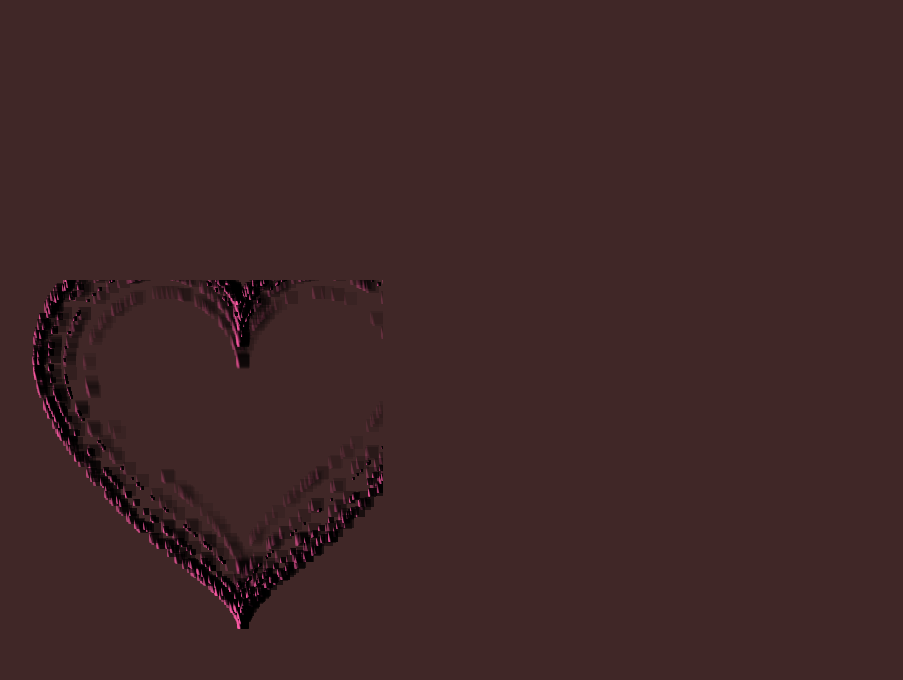
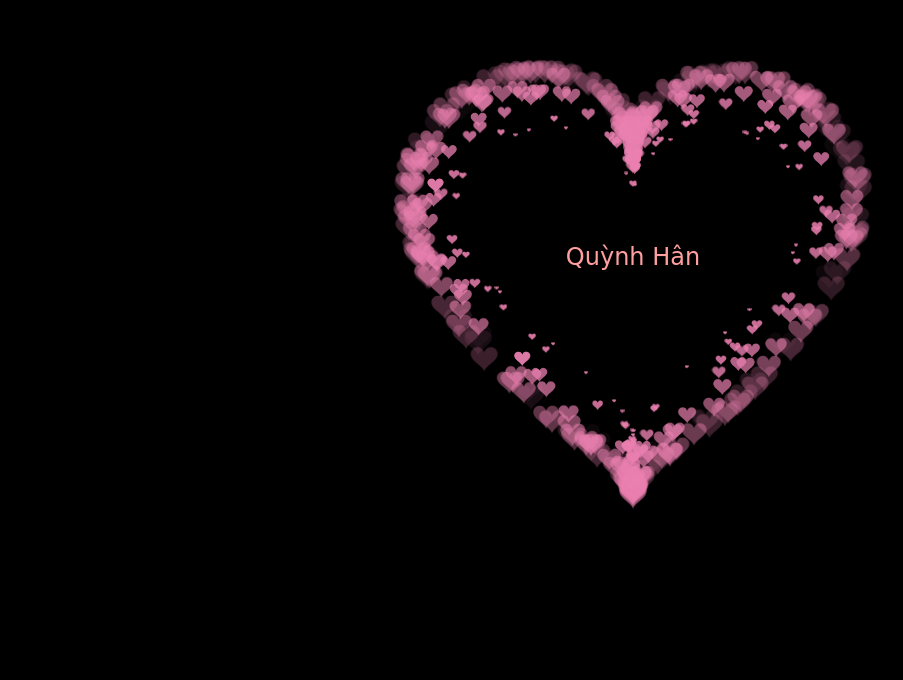
Before and after one commit to kietht98/animation-heart, a plain HTML site: page index.html in a window 1280 px wide. Shown: the part 120-800 px from the top of the page, without its empty margins (7-910 px from the left). Drawn offline with Linux system fonts and the light colour scheme; animation ran at ten frames a second.

Commit message:
Update index.html
Signed-off-by: kietht98 <86719380+kietht98@users.noreply.github.com>

```diff
--- a/index.html
+++ b/index.html
@@ -1,382 +1,555 @@
 <!DOCTYPE HTML PUBLIC "-//W3C//DTD HTML 4.0 Transitional//EN">
+
 <HTML>
 
 <HEAD>
-    <TITLE> Heart </TITLE>
+
+    <TITLE> New Document </TITLE>
+
     <META NAME="Generator" CONTENT="EditPlus">
+
     <META NAME="Author" CONTENT="">
+
     <META NAME="Keywords" CONTENT="">
+
     <META NAME="Description" CONTENT="">
-
 
     <style>
         html,
         body {
+
             height: 100%;
+
             padding: 0;
+
             margin: 0;
+
             background: #000;
-        display: flex;
-        justify-content: center;
-        align-items: center;
-
-      }
-
-      .box {
-        width: 100%;
-        position: absolute;
-        top: 50%;
-        left: 50%;
-        transform: translate(-50%, -50%);
-        display: flex;
-        flex-direction: column;
-        animation: animate 0.3s infinite;
 
         }
 
         canvas {
+
             position: absolute;
+
             width: 100%;
+
             height: 100%;
         }
 
-      #pinkboard {
+        .txt-name {
             position: absolute;
+            width: fit-content;
+            height: fit-content;
             margin: auto;
-        height: 500px;
-        width: 500px;
-        animation: animate 0.3s infinite;
-        top: calc(100vh / 2);
+            top: -47px;
+            right: 0;
+            left: 0;
+            bottom: 0;
+            white-space: nowrap;
+            z-index: 3;
+            color: #FF9F9F;
+            font-family: cursive;
+            animation: zoomIn 0.3s normal;
+            font-size: 24px;
         }
 
-      #pinkboard1 {
-        position: absolute;
-        margin: auto;
-        height: 500px;
-        width: 500px;
-        animation: animate 0.3s infinite;
-        z-index: 1;
+        @keyframes zoomIn {
+
+            0% {
+                -webkit-animation-timing-function: cubic-bezier(.55, .055, .675, .19);
+                animation-timing-function: cubic-bezier(.55, .055, .675, .19);
+                opacity: 0;
+                -webkit-transform: scale3d(.1, .1, .1) translate3d(0, -1000px, 0);
+                transform: scale3d(.1, .1, .1) translate3d(0, -1000px, 0);
             }
 
-      #pinkboard2 {
-        position: relative;
-        margin: auto;
-        height: 500px;
-        width: 500px;
-        right: 0;
-        animation: animate 0.3s infinite;
+            60% {
+                -webkit-animation-timing-function: cubic-bezier(.175, .885, .32, 1);
+                animation-timing-function: cubic-bezier(.175, .885, .32, 1);
+                opacity: 1;
+                -webkit-transform: scale3d(.475, .475, .475) translate3d(0, 60px, 0);
+                transform: scale3d(.475, .475, .475) translate3d(0, 60px, 0);
+            }
+        }
+    </style>
+
+</HEAD>
+
+
+<BODY>
+
+    <canvas id="pinkboard"></canvas>
+    <div class="txt-name">Quỳnh Hân</div>
+    <script>
+
+        /*
+
+       * Settings
+
+       */
+
+        var settings = {
+
+            particles: {
+
+                length: 500, // maximum amount of particles
+
+                duration: 2, // particle duration in sec
+
+                velocity: 100, // particle velocity in pixels/sec
+
+                effect: -0.75, // play with this for a nice effect
+
+                size: 30, // particle size in pixels
+
+            },
+
+        };
+
+
+        /*
+
+         * RequestAnimationFrame polyfill by Erik Möller
+
+         */
+
+        (function () { var b = 0; var c = ["ms", "moz", "webkit", "o"]; for (var a = 0; a < c.length && !window.requestAnimationFrame; ++a) { window.requestAnimationFrame = window[c[a] + "RequestAnimationFrame"]; window.cancelAnimationFrame = window[c[a] + "CancelAnimationFrame"] || window[c[a] + "CancelRequestAnimationFrame"] } if (!window.requestAnimationFrame) { window.requestAnimationFrame = function (h, e) { var d = new Date().getTime(); var f = Math.max(0, 16 - (d - b)); var g = window.setTimeout(function () { h(d + f) }, f); b = d + f; return g } } if (!window.cancelAnimationFrame) { window.cancelAnimationFrame = function (d) { clearTimeout(d) } } }());
+
+
+        /*
+
+         * Point class
+
+         */
+
+        var Point = (function () {
+
+            function Point(x, y) {
+
+                this.x = (typeof x !== 'undefined') ? x : 0;
+
+                this.y = (typeof y !== 'undefined') ? y : 0;
+
             }
 
-      #pinkboard3 {
-        position: relative;
-        margin: auto;
-        height: 500px;
-        right: 100px;
-        width: 500px;
-        right: 0;
-        animation: animate 0.3s infinite;
+            Point.prototype.clone = function () {
+
+                return new Point(this.x, this.y);
+
+            };
+
+            Point.prototype.length = function (length) {
+
+                if (typeof length == 'undefined')
+
+                    return Math.sqrt(this.x * this.x + this.y * this.y);
+
+                this.normalize();
+
+                this.x *= length;
+
+                this.y *= length;
+
+                return this;
+
+            };
+
+            Point.prototype.normalize = function () {
+
+                var length = this.length();
+
+                this.x /= length;
+
+                this.y /= length;
+
+                return this;
+
+            };
+
+            return Point;
+
+        })();
+
+
+        /*
+
+         * Particle class
+
+         */
+
+        var Particle = (function () {
+
+            function Particle() {
+
+                this.position = new Point();
+
+                this.velocity = new Point();
+
+                this.acceleration = new Point();
+
+                this.age = 0;
+
             }
 
-      #pinkboard:before,
-      #pinkboard:after {
-        content: '';
-        position: absolute;
-        background: #FF5CA4;
-        width: 100px;
-        height: 160px;
-        border-top-left-radius: 50px;
-        border-top-right-radius: 50px;
+            Particle.prototype.initialize = function (x, y, dx, dy) {
+
+                this.position.x = x;
+
+                this.position.y = y;
+
+                this.velocity.x = dx;
+
+                this.velocity.y = dy;
+
+                this.acceleration.x = dx * settings.particles.effect;
+
+                this.acceleration.y = dy * settings.particles.effect;
+
+                this.age = 0;
+
+            };
+
+            Particle.prototype.update = function (deltaTime) {
+
+                this.position.x += this.velocity.x * deltaTime;
+
+                this.position.y += this.velocity.y * deltaTime;
+
+                this.velocity.x += this.acceleration.x * deltaTime;
+
+                this.velocity.y += this.acceleration.y * deltaTime;
+
+                this.age += deltaTime;
+
+            };
+
+            Particle.prototype.draw = function (context, image) {
+
+                function ease(t) {
+
+                    return (--t) * t * t + 1;
+
                 }
 
-      #pinkboard:before {
-        left: 100px;
-        transform: rotate(-45deg);
-        transform-origin: 0 100%;
-        box-shadow: 0 14px 28px rgba(0, 0, 0, 0.25),
-          0 10px 10px rgba(0, 0, 0, 0.22);
+                var size = image.width * ease(this.age / settings.particles.duration);
+
+                context.globalAlpha = 1 - this.age / settings.particles.duration;
+
+                context.drawImage(image, this.position.x - size / 2, this.position.y - size / 2, size, size);
+
+            };
+
+            return Particle;
+
+        })();
+
+
+        /*
+
+         * ParticlePool class
+
+         */
+
+        var ParticlePool = (function () {
+
+            var particles,
+
+                firstActive = 0,
+
+                firstFree = 0,
+
+                duration = settings.particles.duration;
+
+
+
+            function ParticlePool(length) {
+
+                // create and populate particle pool
+
+                particles = new Array(length);
+
+                for (var i = 0; i < particles.length; i++)
+
+                    particles[i] = new Particle();
+
             }
 
-      #pinkboard:after {
-        left: 0;
-        transform: rotate(45deg);
-        transform-origin: 100% 100%;
+            ParticlePool.prototype.add = function (x, y, dx, dy) {
+
+                particles[firstFree].initialize(x, y, dx, dy);
+
+
+
+                // handle circular queue
+
+                firstFree++;
+
+                if (firstFree == particles.length) firstFree = 0;
+
+                if (firstActive == firstFree) firstActive++;
+
+                if (firstActive == particles.length) firstActive = 0;
+
+            };
+
+            ParticlePool.prototype.update = function (deltaTime) {
+
+                var i;
+
+
+
+                // update active particles
+
+                if (firstActive < firstFree) {
+
+                    for (i = firstActive; i < firstFree; i++)
+
+                        particles[i].update(deltaTime);
+
                 }
 
-      @keyframes animate {
-        0% {
-          background-color: rgb(218, 49, 49);
-        }
+                if (firstFree < firstActive) {
 
-        50% {
-          background-color: #975b5b;
-        }
+                    for (i = firstActive; i < particles.length; i++)
 
-        100% {
-          background-color: #000;
-        }
-      }
+                        particles[i].update(deltaTime);
 
-    </style>
-  </HEAD>
+                    for (i = 0; i < firstFree; i++)
 
-  <BODY>
-    <div class="box">
-      <canvas id="pinkboard"></canvas>
-      <canvas id="pinkboard1"></canvas>
-      <canvas id="pinkboard2"></canvas>
-      <canvas id="pinkboard3"></canvas>
-    </div>
-    <script>
-      /*
-     * Settings
-     */
-      var settings = {
-        particles: {
-          length: 2000, // maximum amount of particles
-          duration: 2, // particle duration in sec
-          velocity: 100, // particle velocity in pixels/sec
-          effect: -1.3, // play with this for a nice effect
-          size: 13, // particle size in pixels
-        },
-      };
-      /*
-       * RequestAnimationFrame polyfill by Erik Möller
-       */
-      (function () { var b = 0; var c = ["ms", "moz", "webkit", "o"]; for (var a = 0; a < c.length && !window.requestAnimationFrame; ++a) { window.requestAnimationFrame = window[c[a] + "RequestAnimationFrame"]; window.cancelAnimationFrame = window[c[a] + "CancelAnimationFrame"] || window[c[a] + "CancelRequestAnimationFrame"] } if (!window.requestAnimationFrame) { window.requestAnimationFrame = function (h, e) { var d = new Date().getTime(); var f = Math.max(0, 16 - (d - b)); var g = window.setTimeout(function () { h(d + f) }, f); b = d + f; return g } } if (!window.cancelAnimationFrame) { window.cancelAnimationFrame = function (d) { clearTimeout(d) } } }());
-      /*
-       * Point class
-       */
-      var Point = (function () {
-        function Point(x, y) {
-          this.x = (typeof x !== 'undefined') ? x : 0;
-          this.y = (typeof y !== 'undefined') ? y : 0;
-        }
-        Point.prototype.clone = function () {
-          return new Point(this.x, this.y);
-        };
-        Point.prototype.length = function (length) {
-          if (typeof length == 'undefined')
-            return Math.sqrt(this.x * this.x + this.y * this.y);
-          this.normalize();
-          this.x *= length;
-          this.y *= length;
-          return this;
-        };
-        Point.prototype.normalize = function () {
-          var length = this.length();
-          this.x /= length;
-          this.y /= length;
-          return this;
-        };
-        return Point;
-      })();
-      /*
-       * Particle class
-       */
-      var Particle = (function () {
-        function Particle() {
-          this.position = new Point();
-          this.velocity = new Point();
-          this.acceleration = new Point();
-          this.age = 0;
-        }
-        Particle.prototype.initialize = function (x, y, dx, dy) {
-          this.position.x = x;
-          this.position.y = y;
-          this.velocity.x = dx;
-          this.velocity.y = dy;
-          this.acceleration.x = dx * settings.particles.effect;
-          this.acceleration.y = dy * settings.particles.effect;
-          this.age = 0;
-        };
-        Particle.prototype.update = function (deltaTime) {
-          this.position.x += this.velocity.x * deltaTime;
-          this.position.y += this.velocity.y * deltaTime;
-          this.velocity.x += this.acceleration.x * deltaTime;
-          this.velocity.y += this.acceleration.y * deltaTime;
-          this.age += deltaTime;
-        };
-        Particle.prototype.draw = function (context, image) {
-          function ease(t) {
-            return (--t) * t * t + 1;
-          }
-          var size = image.width * ease(this.age / settings.particles.duration);
-          context.globalAlpha = 1 - this.age / settings.particles.duration;
-          context.drawImage(image, this.position.x - size / 2, this.position.y - size / 2, size, size);
-        };
-        return Particle;
-      })();
-      /*
-       * ParticlePool class
-       */
-      var ParticlePool = (function () {
-        var particles,
-          firstActive = 0,
-          firstFree = 0,
-          duration = settings.particles.duration;
+                        particles[i].update(deltaTime);
 
-        function ParticlePool(length) {
-          // create and populate particle pool
-          particles = new Array(length);
-          for (var i = 0; i < particles.length; i++)
-            particles[i] = new Particle();
-        }
-        ParticlePool.prototype.add = function (x, y, dx, dy) {
-          particles[firstFree].initialize(x, y, dx, dy);
-
-          // handle circular queue
-          firstFree++;
-          if (firstFree == particles.length) firstFree = 0;
-          if (firstActive == firstFree) firstActive++;
-          if (firstActive == particles.length) firstActive = 0;
-        };
-        ParticlePool.prototype.update = function (deltaTime) {
-          var i;
-
-          // update active particles
-          if (firstActive < firstFree) {
-            for (i = firstActive; i < firstFree; i++)
-              particles[i].update(deltaTime);
-          }
-          if (firstFree < firstActive) {
-            for (i = firstActive; i < particles.length; i++)
-              particles[i].update(deltaTime);
-            for (i = 0; i < firstFree; i++)
-              particles[i].update(deltaTime);
-          }
-
-          // remove inactive particles
-          while (particles[firstActive].age >= duration && firstActive != firstFree) {
-            firstActive++;
-            if (firstActive == particles.length) firstActive = 0;
                 }
 
 
+
+                // remove inactive particles
+
+                while (particles[firstActive].age >= duration && firstActive != firstFree) {
+
+                    firstActive++;
+
+                    if (firstActive == particles.length) firstActive = 0;
+
+                }
+
+
+
+
+
             };
+
             ParticlePool.prototype.draw = function (context, image) {
+
                 // draw active particles
+
                 if (firstActive < firstFree) {
+
                     for (i = firstActive; i < firstFree; i++)
+
                         particles[i].draw(context, image);
+
                 }
+
                 if (firstFree < firstActive) {
+
                     for (i = firstActive; i < particles.length; i++)
+
                         particles[i].draw(context, image);
+
                     for (i = 0; i < firstFree; i++)
+
                         particles[i].draw(context, image);
+
                 }
+
             };
+
             return ParticlePool;
+
         })();
+
+
         /*
+
          * Putting it all together
+
          */
 
         (function (canvas) {
+
             var context = canvas.getContext('2d'),
+
                 particles = new ParticlePool(settings.particles.length),
+
                 particleRate = settings.particles.length / settings.particles.duration, // particles/sec
+
                 time;
 
+
+
             // get point on heart with -PI <= t <= PI
+
             function pointOnHeart(t) {
+
                 return new Point(
+
                     160 * Math.pow(Math.sin(t), 3),
+
                     130 * Math.cos(t) - 50 * Math.cos(2 * t) - 20 * Math.cos(3 * t) - 10 * Math.cos(4 * t) + 25
+
                 );
+
             }
 
+
+
             // creating the particle image using a dummy canvas
+
             var image = (function () {
+
                 var canvas = document.createElement('canvas'),
+
                     context = canvas.getContext('2d');
+
                 canvas.width = settings.particles.size;
+
                 canvas.height = settings.particles.size;
+
                 // helper function to create the path
+
                 function to(t) {
+
                     var point = pointOnHeart(t);
+
                     point.x = settings.particles.size / 2 + point.x * settings.particles.size / 350;
+
                     point.y = settings.particles.size / 2 - point.y * settings.particles.size / 350;
+
                     return point;
+
                 }
+
                 // create the path
-          context.beginPath();
-          var t = -Math.PI;
-          var point = to(t);
-          context.moveTo(point.x, point.y);
-          while (t < Math.PI) {
-            t += 0.01; // baby steps!
-            point = to(t);
-            context.lineTo(point.x, point.y);
-          }
-          context.closePath();
-          // create the fill
-          context.strokeStyle = grd;
-          // context.fillStyle = '#FF5CA4';
-          var grd = context.createLinearGradient(0, 0, 200, 0);
-          grd.addColorStop(0, "#FF5CA4");
-          grd.addColorStop(0.5, "blue");
-          grd.addColorStop(1, "white");
-          // Fill with gradient
-          context.strokeStyle = grd;
-          context.lineWidth = 5;
 
                 context.beginPath();
-          context.moveTo(0, 0);
-          context.lineTo(200, 0);
-          context.lineTo(150, 200);
-          context.lineTo(50, 200);
-          context.lineTo(0, 0);
-          context.stroke();
+
+                var t = -Math.PI;
+
+                var point = to(t);
+
+                context.moveTo(point.x, point.y);
+
+                while (t < Math.PI) {
+
+                    t += 0.01; // baby steps!
+
+                    point = to(t);
+
+                    context.lineTo(point.x, point.y);
+
+                }
+
+                context.closePath();
+
+                // create the fill
+
+                context.fillStyle = '#ea80b0';
+
                 context.fill();
+
                 // create the image
+
                 var image = new Image();
+
                 image.src = canvas.toDataURL();
+
                 return image;
+
             })();
 
+
+
             // render that thing!
+
             function render() {
+
                 // next animation frame
+
                 requestAnimationFrame(render);
 
+
+
                 // update time
-          var newTime = new Date().getTime() / 500,
+
+                var newTime = new Date().getTime() / 1000,
+
                     deltaTime = newTime - (time || newTime);
+
                 time = newTime;
 
+
+
                 // clear canvas
+
                 context.clearRect(0, 0, canvas.width, canvas.height);
 
+
+
                 // create new particles
+
                 var amount = particleRate * deltaTime;
+
                 for (var i = 0; i < amount; i++) {
+
                     var pos = pointOnHeart(Math.PI - 2 * Math.PI * Math.random());
+
                     var dir = pos.clone().length(settings.particles.velocity);
+
                     particles.add(canvas.width / 2 + pos.x, canvas.height / 2 - pos.y, dir.x, -dir.y);
+
                 }
 
+
+
                 // update and draw particles
+
                 particles.update(deltaTime);
+
                 particles.draw(context, image);
+
             }
 
+
+
             // handle (re-)sizing of the canvas
+
             function onResize() {
+
                 canvas.width = canvas.clientWidth;
+
                 canvas.height = canvas.clientHeight;
+
             }
+
             window.onresize = onResize;
 
+
+
             // delay rendering bootstrap
+
             setTimeout(function () {
+
                 onResize();
+
                 render();
+
             }, 10);
+
         })(document.getElementById('pinkboard'));
 
+    </script>
 
-    </script>
 </BODY>
 
 </HTML>
```
Lines whose indentation alone changed are shown as unchanged.
